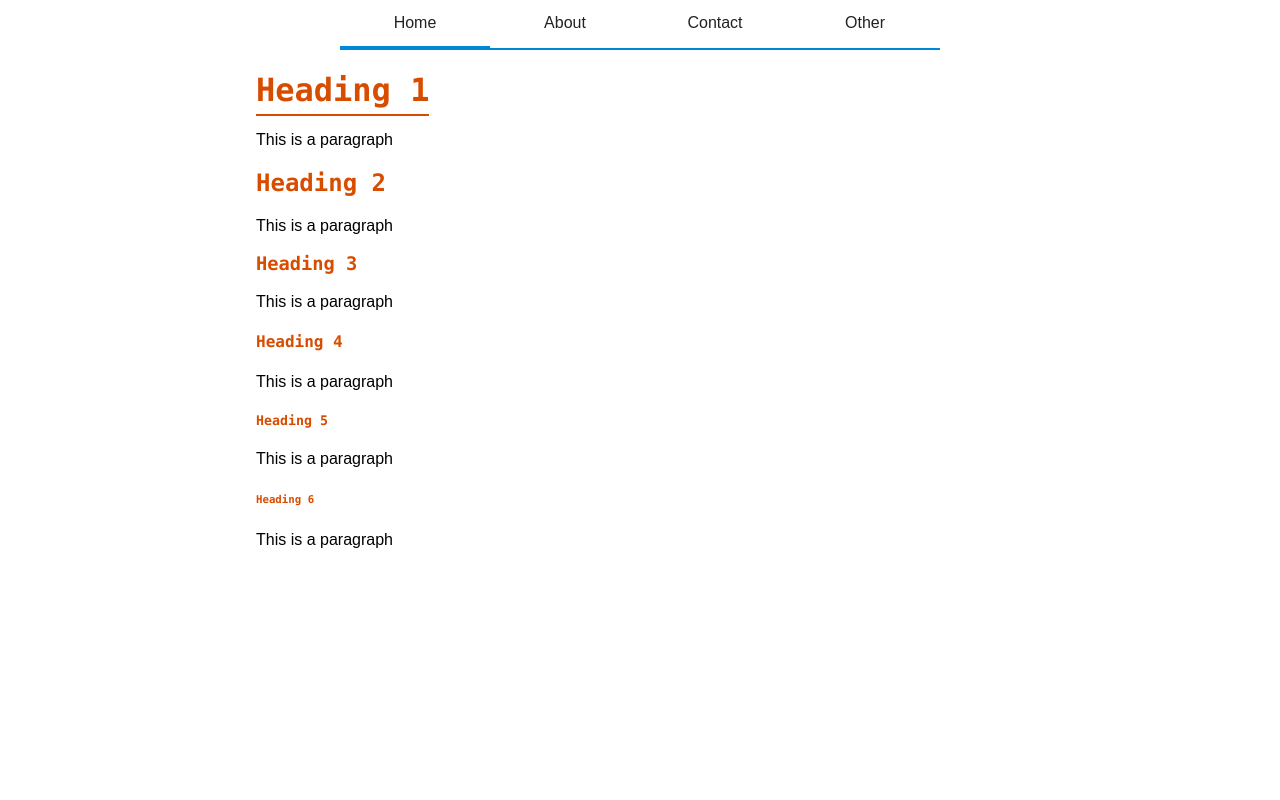
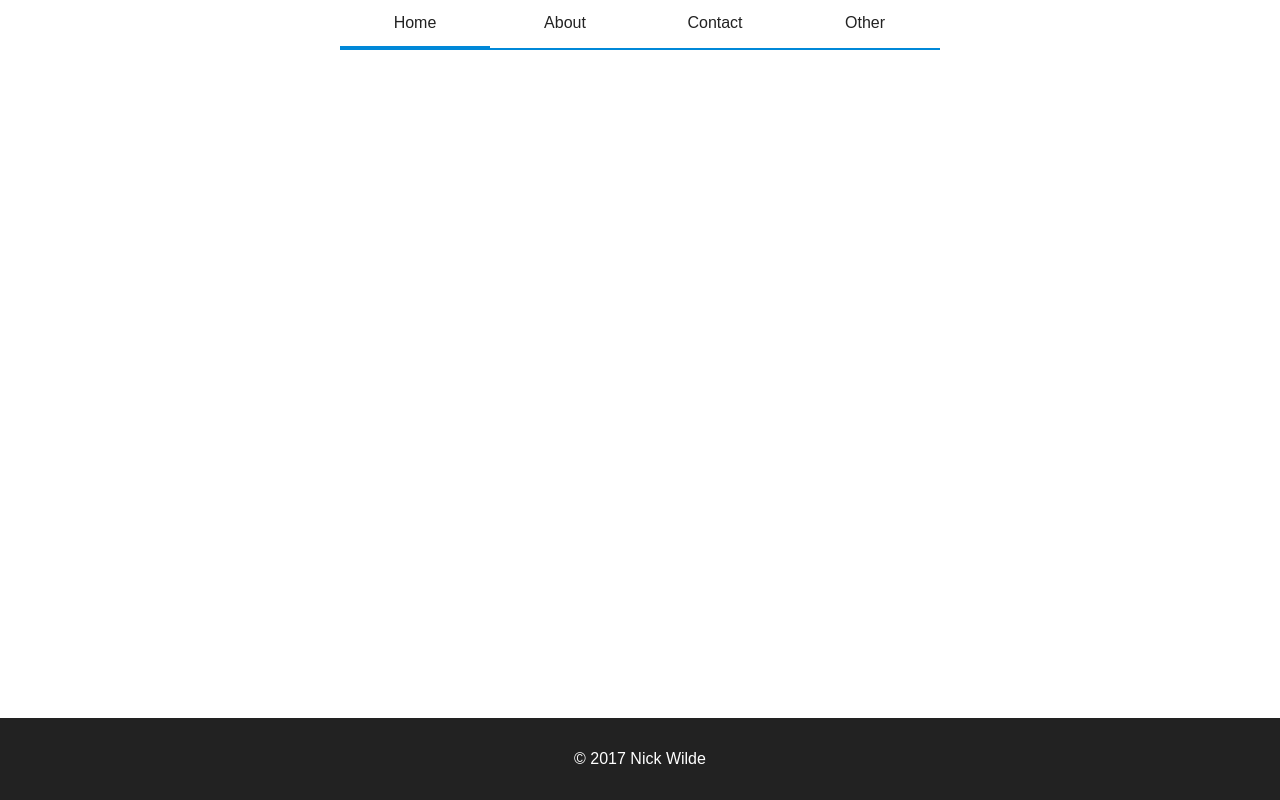
Before and after one commit to nickjwilde/website, a Django app: page / in a window 1280 px wide. Run offline with Django 3.2, Linux system fonts and the light colour scheme.

Commit message:
add footer to website and reorganize stylesheet

```diff
--- a/nickjwilde/static/nickjwilde/css/style.css
+++ b/nickjwilde/static/nickjwilde/css/style.css
@@ -1,41 +1,66 @@
+/*
+    Author: Nick Wilde
+
+    Contents:
+        - Elements
+        - Classes
+        - IDs
+        - Responsive
+
+    Organization of each element:
+        1. Coloring
+        2. Boxing
+        3. Positioning
+        4. Sizing
+        5. Other
+*/
+
+/* Elements */
 body{
 	margin: 0;
 	padding: 0;
+
 	font-family: Arial, Helvetica, sans-serif;
 }
 
-h1, h2,
-h3, h4,
-h5, h6
-{
+h1, h2, h3, h4, h5, h6 {
 	color: #d84c00;
+
 	min-width:150px;
+
 	font-family: Consolas, Lucida Console;
 }
+
+/* Classes */
 .nav {
-	list-style-type: none;
+	color: #222222;
+
+	border-bottom: solid #0088d8 2px;
 	margin: 0 auto;
 	padding: 0;
+
+	max-width: 600px;
 	width: 60%;
-	color: #222222;
-	max-width: 600px;
+
+	list-style-type: none;
 	overflow: hidden;
-	/*background-color: #4e4e4e;*/
-	border-bottom: solid #0088d8 2px;
 }
 
 .nav-item {
 	float: left;
+
+	max-width: 150px;
 	width: 25%;
-	max-width: 150px;
 }
 
 .nav-item a {
-	text-decoration: none;
+	color: #222222;
+
+	padding: 14px 16px;
+
 	display: block;
 	text-align: center;
-	padding: 14px 16px;
-	color: #222222;
+	text-decoration: none;
 }
 
 .nav-item a:hover {
@@ -47,16 +72,33 @@ h5, h6
 }
 
 .side-nav {
+	float: left;
 	list-style-type: none;
-	float: left;
-}
-
-.main-body {
-	width: 60%;
-	margin: 0 auto;
 }
 
 .uline-h {
 	border-bottom: solid 2px #d84c00;
 	padding-bottom: 5px;
 }
+
+/* IDs */
+#main-body {
+	margin: 0 auto;
+
+	width: 60%;
+}
+
+
+#footer {
+    color: white;
+    background-color: #222222;
+
+    padding: 1em;
+
+    left: 0;
+    right: 0;
+    bottom: 0;
+    position: fixed;
+
+    text-align: center;
+}
--- a/nickjwilde/templates/nickjwilde/base.html
+++ b/nickjwilde/templates/nickjwilde/base.html
@@ -18,22 +18,16 @@
 		</ul>
     {% endblock %}
 
-    {% block body %}
-		<div class="main-body">
-			<h1><span class="uline-h">Heading 1</span></h1>
-			<p>This is a paragraph</p>
-			<h2>Heading 2</h2>
-			<p>This is a paragraph</p>
-			<h3>Heading 3</h3>
-			<p>This is a paragraph</p>
-			<h4>Heading 4</h4>
-			<p>This is a paragraph</p>
-			<h5>Heading 5</h5>
-			<p>This is a paragraph</p>
-			<h6>Heading 6</h6>
-			<p>This is a paragraph</p>
-		</div>
-    {% endblock %}
+    <div id="main-body">
+        {% block body %}
+        {% endblock %}
+    </div>
+
+    <div id="footer">
+        {% block footer %}
+        {% endblock %}
+        <p>&copy; 2017 Nick Wilde</p>
+    </div>
 
 </body>
 </html>
```
